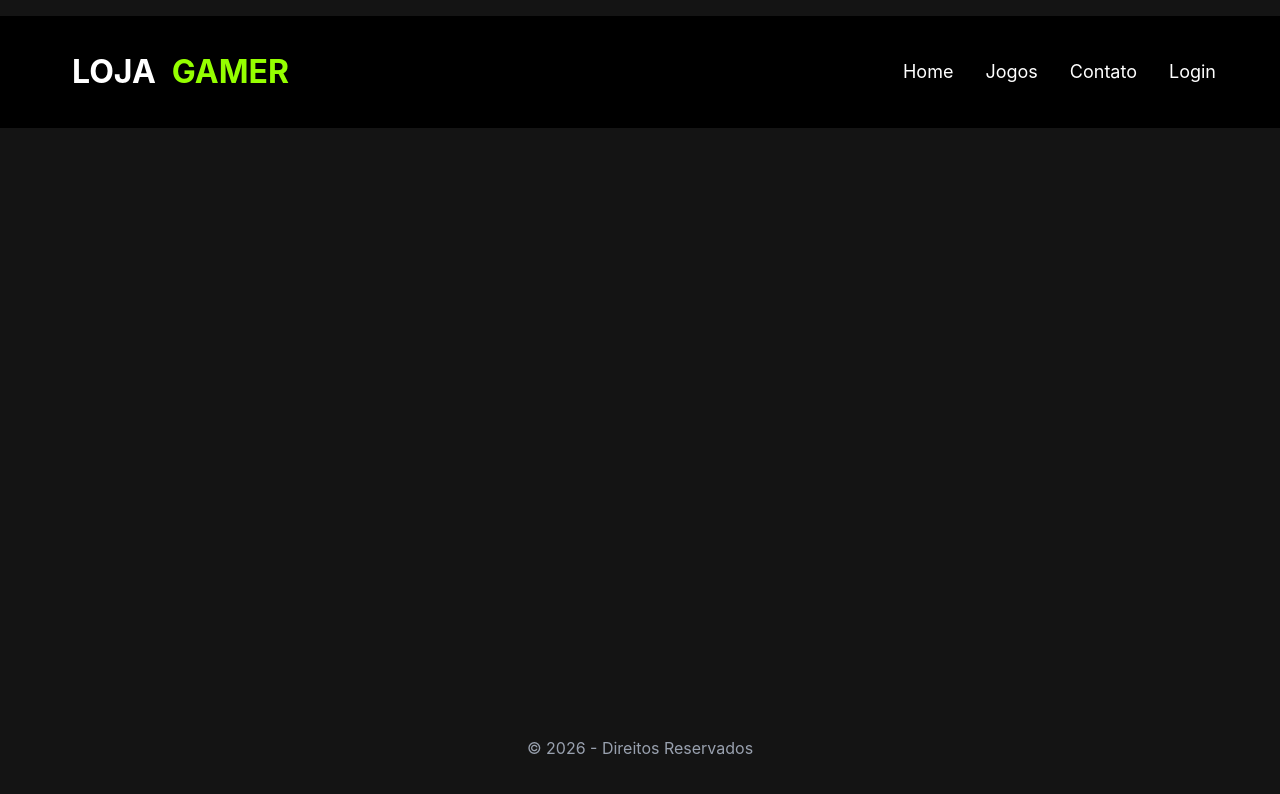
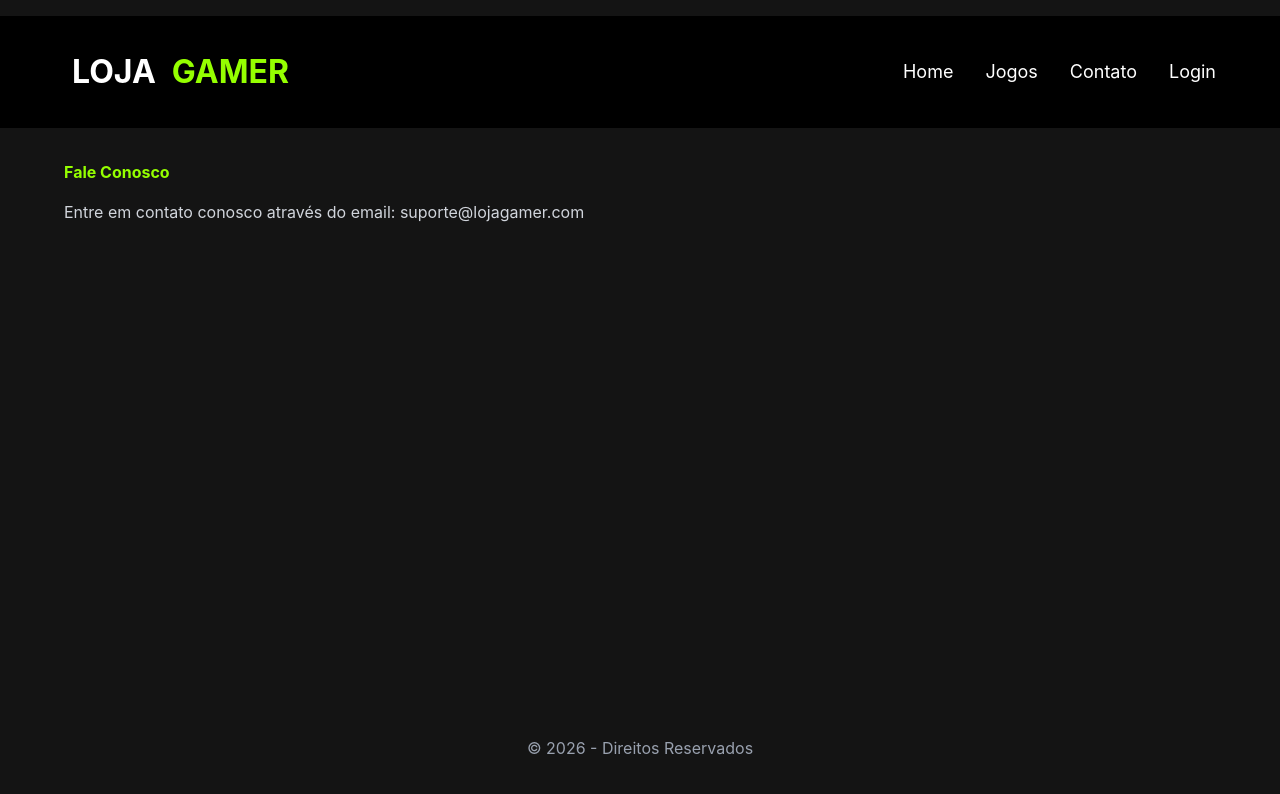
Before and after one commit to MatheusAkira7/lojagamer-1espg, a React (Vite) app: page /contato in a window 1280 px wide. Shown: the top 794 px of the page. Built offline with nearby package versions, Linux system fonts and the light colour scheme.

Commit message:
Feat:Codificando e Estilizando o Contrato

```diff
--- a/src/pages/Contato.jsx
+++ b/src/pages/Contato.jsx
@@ -2,9 +2,11 @@
 
 const Contato = () => {
   return (
-    <>
+    <main className="px-[5%] my-8 grow">
+      <h2 className="text-3x1 font-bold mb-4 text-[#95ff00]">Fale Conosco</h2>
+      <p className="text-gray-300">Entre em contato conosco através do email: suporte@lojagamer.com</p>
 
-    </>
+    </main>
   )
 }
 
```
